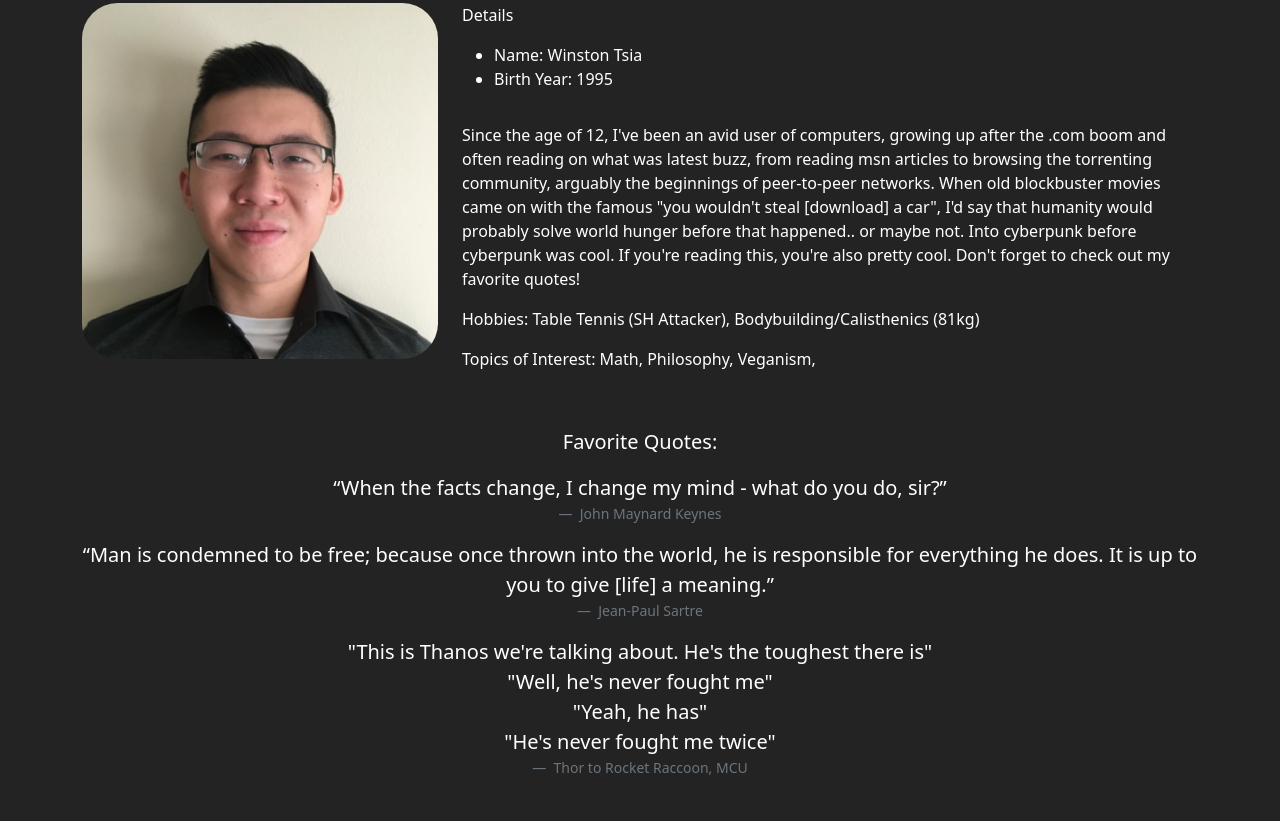
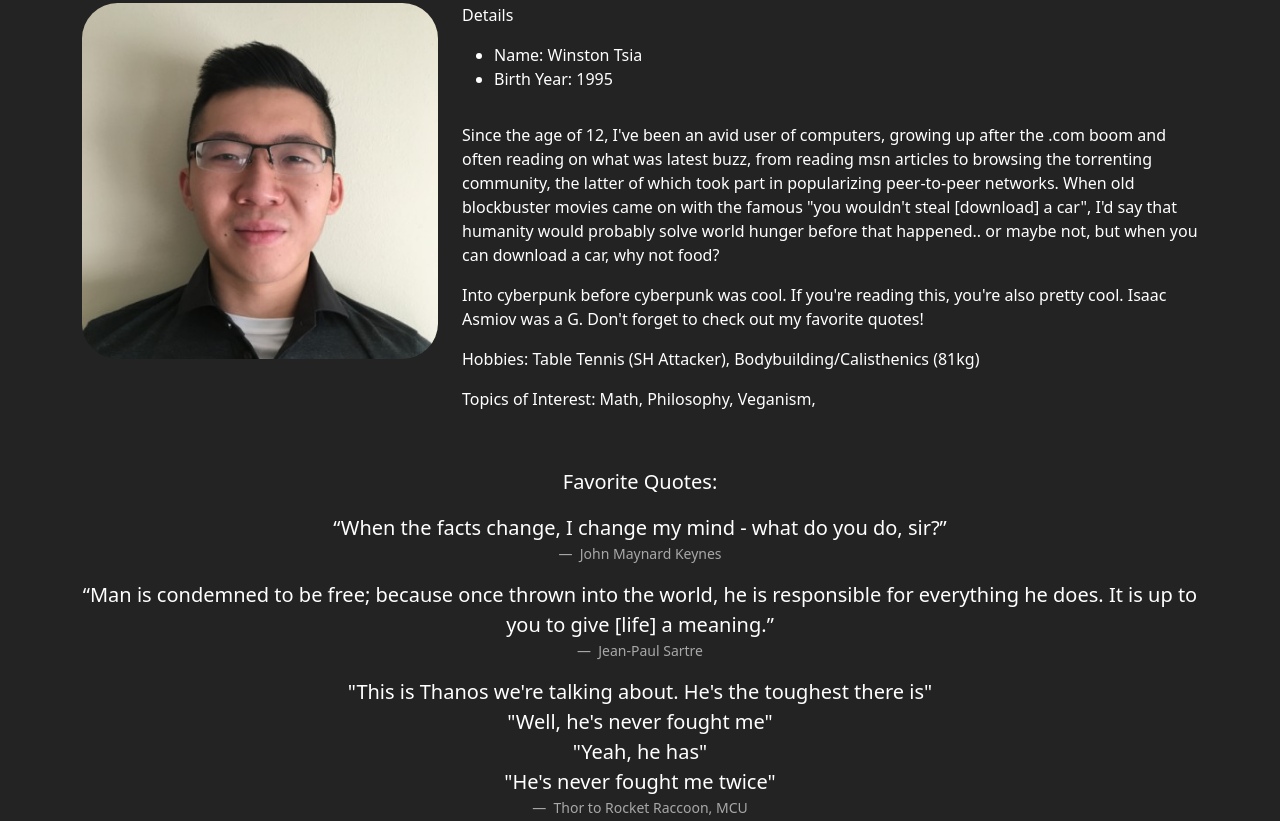
Before and after one commit to wtsia/Portfolio-Website, a plain HTML site: page index.html in a window 1280 px wide. Shown: the part 2179-3000 px from the top of the page. Drawn offline with nearby package versions, Linux system fonts and the light colour scheme.

Commit message:
cleaned up index.html, optimized css and made some style changes

```diff
--- a/index.html
+++ b/index.html
@@ -104,9 +104,9 @@
                     <div class="col-lg-4 mt-4">
                         <div class="card servicesText">
                             <div class="card-body">
-                                <i class='fas servicesIcon fa-search'></i>
-                                <h4 class="card-title mt-3">SEO</h4>
-                                <p class="card-text mt-3">SEO Text
+                                <i class=''></i>
+                                <h4 class="card-title mt-3">Service</h4>
+                                <p class="card-text mt-3">Service Text
                                 </p>
                             </div>
                         </div>
@@ -115,26 +115,15 @@
                     <div class="col-lg-4 mt-4">
                         <div class="card servicesText">
                             <div class="card-body">
-                                <i class='fas servicesIcon fa-shield-alt'></i>
-                                <h4 class="card-title mt-3">DevOps</h4>
-                                <p class="card-text mt-3">DevOps Text
+                                <i class="fas servicesIcon fa-clock"></i>
+                                <h4 class="card-title mt-3">Services 2</h4>
+                                <p class="card-text mt-3">Services Text
                                 </p>
                             </div>
                         </div>
                     </div>
-
-                    <div class="col-lg-4 mt-4">
-                        <div class="card servicesText">
-                            <div class="card-body">
-                                <i class='fas servicesIcon fa-wrench'></i>
-                                <h4 class="card-title mt-3">QA</h4>
-                                <p class="card-text mt-3">QA Text
-                                </p>
-                            </div>
-                        </div>
-                    </div>
-                    -->
                 </div>
+                -->
             </div>
         </section>
 
@@ -196,32 +185,6 @@
                             </div>
                         </div>
                     </div>
-
-                    <div class="col-lg-4 mt-4">
-                        <div class="card portfolioContent">
-                            <img class="card-img-top" src="images/portfolioImage1.jpg" alt="Card image" style="width:100%">
-                            <div class="card-body">
-                                <h4 class="card-title">Portfolio 5</h4>
-                                <p class="card-text">Portfolio 5 description.</p>
-                                <div class="text-center">
-                                    <a href="#" class="btn btn-success">Link</a>
-                                </div>
-                            </div>
-                        </div>
-                    </div>
-
-                    <div class="col-lg-4 mt-4">
-                        <div class="card portfolioContent">
-                            <img class="card-img-top" src="images/portfolioImage4.jpg" alt="Card image" style="width:100%">
-                            <div class="card-body">
-                                <h4 class="card-title">Portfolio 6</h4>
-                                <p class="card-text">Portfolio 6 description</p>
-                                <div class="text-center">
-                                    <a href="#" class="btn btn-success">Link</a>
-                                </div>
-                            </div>
-                        </div>
-                    </div>
                     -->
                 </div>
         </section>
@@ -245,7 +208,9 @@
                             </div>
                         </div>
                         <div class="row mt-3">
-                            <p>Since the age of 12, I've been an avid user of computers, growing up after the .com boom and often reading on what was latest buzz, from reading msn articles to browsing the torrenting community, arguably the beginnings of peer-to-peer networks. When old blockbuster movies came on with the famous "you wouldn't steal [download] a car", I'd say that humanity would probably solve world hunger before that happened.. or maybe not. Into cyberpunk before cyberpunk was cool. If you're reading this, you're also pretty cool. Don't forget to check out my favorite quotes! </p>
+                            <p>Since the age of 12, I've been an avid user of computers, growing up after the .com boom and often reading on what was latest buzz, from reading msn articles to browsing the torrenting community, the latter of which took part in popularizing peer-to-peer networks. When old blockbuster movies came on with the famous "you wouldn't steal [download] a car", I'd say that humanity would probably solve world hunger before that happened.. or maybe not, but when you can download a car, why not food?
+                            </p>
+                            <p>Into cyberpunk before cyberpunk was cool. If you're reading this, you're also pretty cool.  Isaac Asmiov was a G. Don't forget to check out my favorite quotes! </p>
                             <p>Hobbies: Table Tennis (SH Attacker), Bodybuilding/Calisthenics (81kg)</p>
                             <p>Topics of Interest: Math, Philosophy, Veganism, </p>
                         </div>
@@ -285,6 +250,16 @@
                         Thor to Rocket Raccoon, MCU
                     </figcaption>
                 </figure>
+                <!--
+                <figure class="text-center">
+                    <blockquote class="blockquote">
+                        <p>Text</p>
+                    </blockquote>
+                    <figcaption class="blockquote-footer">
+                        Author
+                    </figcaption>
+                </figure>
+                -->
             </div>
         </section>
 
--- a/style.css
+++ b/style.css
@@ -92,7 +92,7 @@ h1 {
     font-size: 36px;
     cursor: pointer;
 }
-.fa-github:hover, .fa-linkedin:hover {
+.fa-github:hover, .fa-linkedin:hover, .nav-link:hover, .navbar-brand:hover{
     color: grey;
 }
 .fab {
@@ -104,3 +104,7 @@ h1 {
     background-color: black;
     text-align: center;
 }
+
+.blockquote-footer {
+    color: rgb(168, 168, 168);
+}
```
